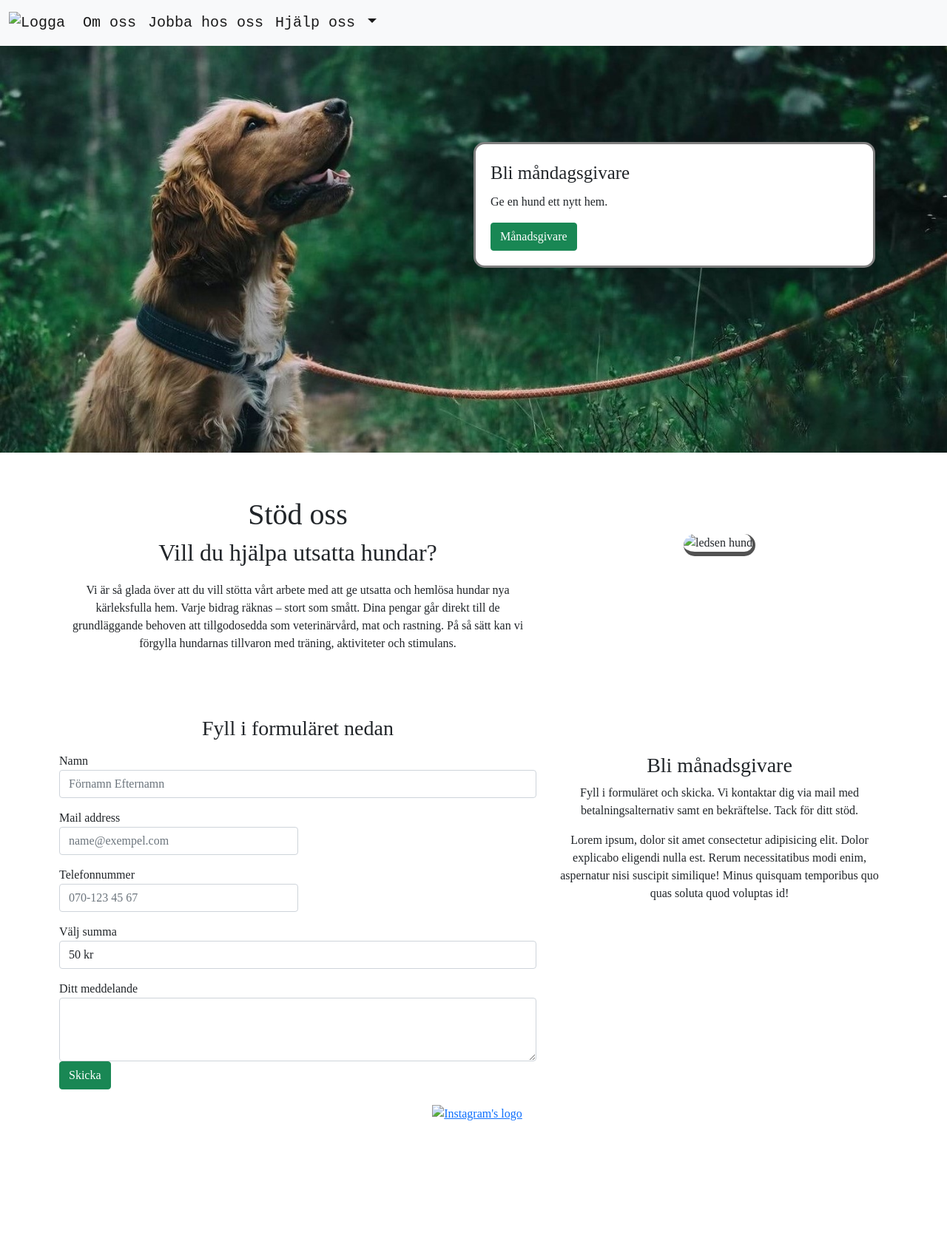
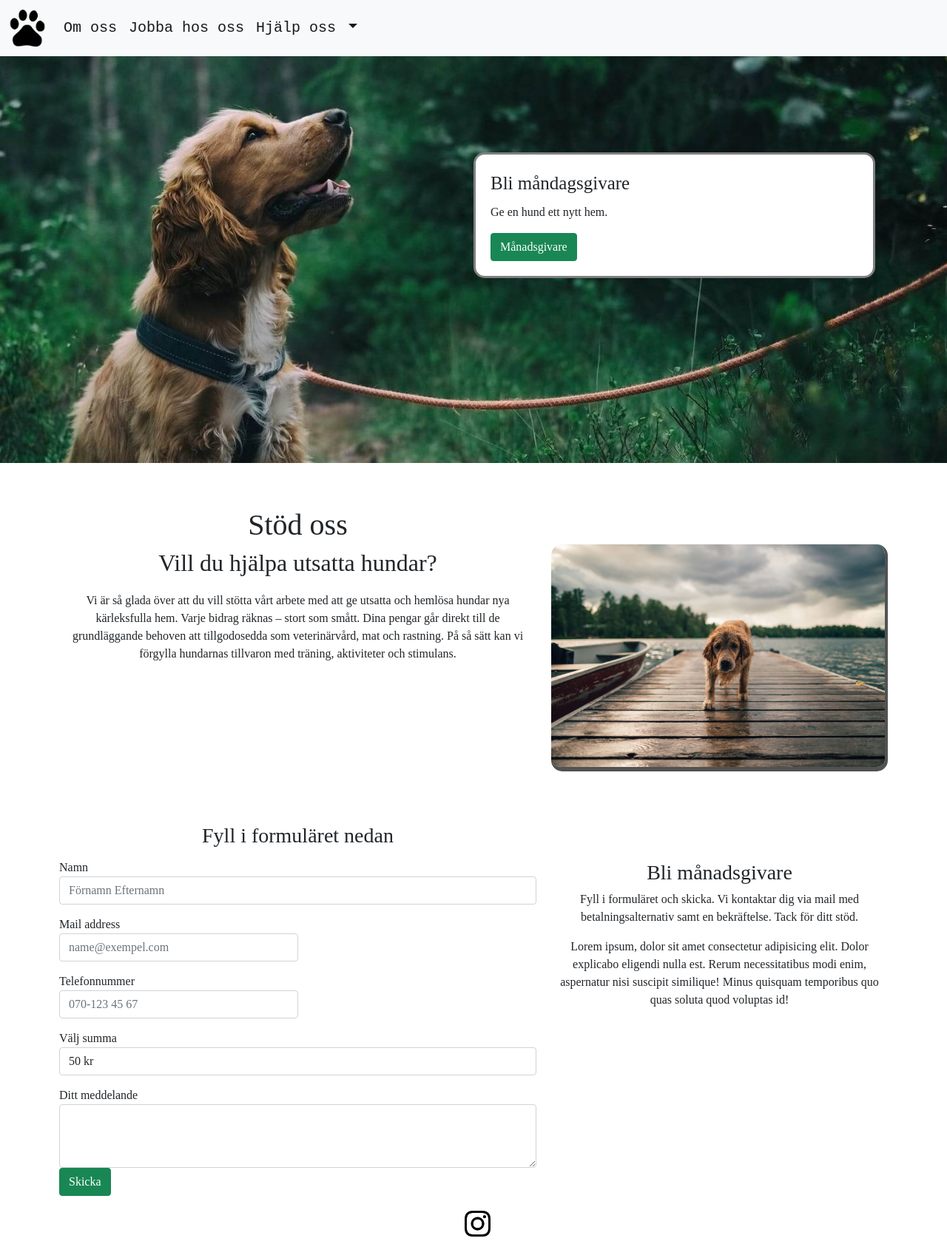
Before and after one commit to elovisa/slutprojekt, a plain HTML site: page giver.html in a window 1280 px wide. Shown: the whole page at 74% size. Before the commit the page ends 1528 px from the top, so only its background shows below. Drawn offline with nearby package versions, Linux system fonts and the light colour scheme; files that its build step writes are made by us from their sources; files whose address does not match are found by name.

Commit message:
Update giver.html

```diff
--- a/giver.html
+++ b/giver.html
@@ -7,7 +7,7 @@
         <!--Så att bootstrap funkar:-->
         <link href="https://cdn.jsdelivr.net/npm/bootstrap@5.0.0-beta3/dist/css/bootstrap.min.css" rel="stylesheet" integrity="sha384-eOJMYsd53ii+scO/bJGFsiCZc+5NDVN2yr8+0RDqr0Ql0h+rP48ckxlpbzKgwra6" crossorigin="anonymous">
         <script src="https://cdn.jsdelivr.net/npm/bootstrap@5.0.0-beta3/dist/js/bootstrap.bundle.min.js" integrity="sha384-JEW9xMcG8R+pH31jmWH6WWP0WintQrMb4s7ZOdauHnUtxwoG2vI5DkLtS3qm9Ekf" crossorigin="anonymous"></script>
-        <link rel="stylesheet" href="css/style.css">
+        <link rel="stylesheet" href="style.css">
     </head>
     <body>
       <a class="skip-to-content-link" href="#main">
@@ -16,7 +16,7 @@
       <nav class="navbar navbar-expand-lg navbar-light bg-light "><!--!bg-light-->
         <div class="container-fluid">
           <a class="navbar-brand" href="index.html">
-            <img src="images/logo.png" width="50" height="50" alt="Logga"></a>
+            <img src="logo.png" width="50" height="50" alt="Logga"></a>
           <button class="navbar-toggler" type="button" data-bs-toggle="collapse" data-bs-target="#navbarNavDropdown" aria-controls="navbarNavDropdown" aria-expanded="false" aria-label="Toggle navigation">
             <span class="navbar-toggler-icon"></span>
           </button>
@@ -64,7 +64,7 @@
                   veterinärvård, mat och rastning. På så sätt kan vi förgylla hundarnas tillvaron med träning, aktiviteter och stimulans.</p>
           </div>
           <div class="col-sm-5">
-            <img src="images/saddog1.jpg" alt="ledsen hund">
+            <img src="saddog1.jpg" alt="ledsen hund">
           </div>
         </div>
       </div>
@@ -120,7 +120,7 @@
       </div>
       <footer>
         <a href="https://www.instagram.com/p/COLl1XehHVp/">
-        <img src="images/instablack.png" alt="Instagram's logo" width="35" height="35">
+        <img src="instablack.png" alt="Instagram's logo" width="35" height="35">
         </a>
       </footer>
     </body>
```
